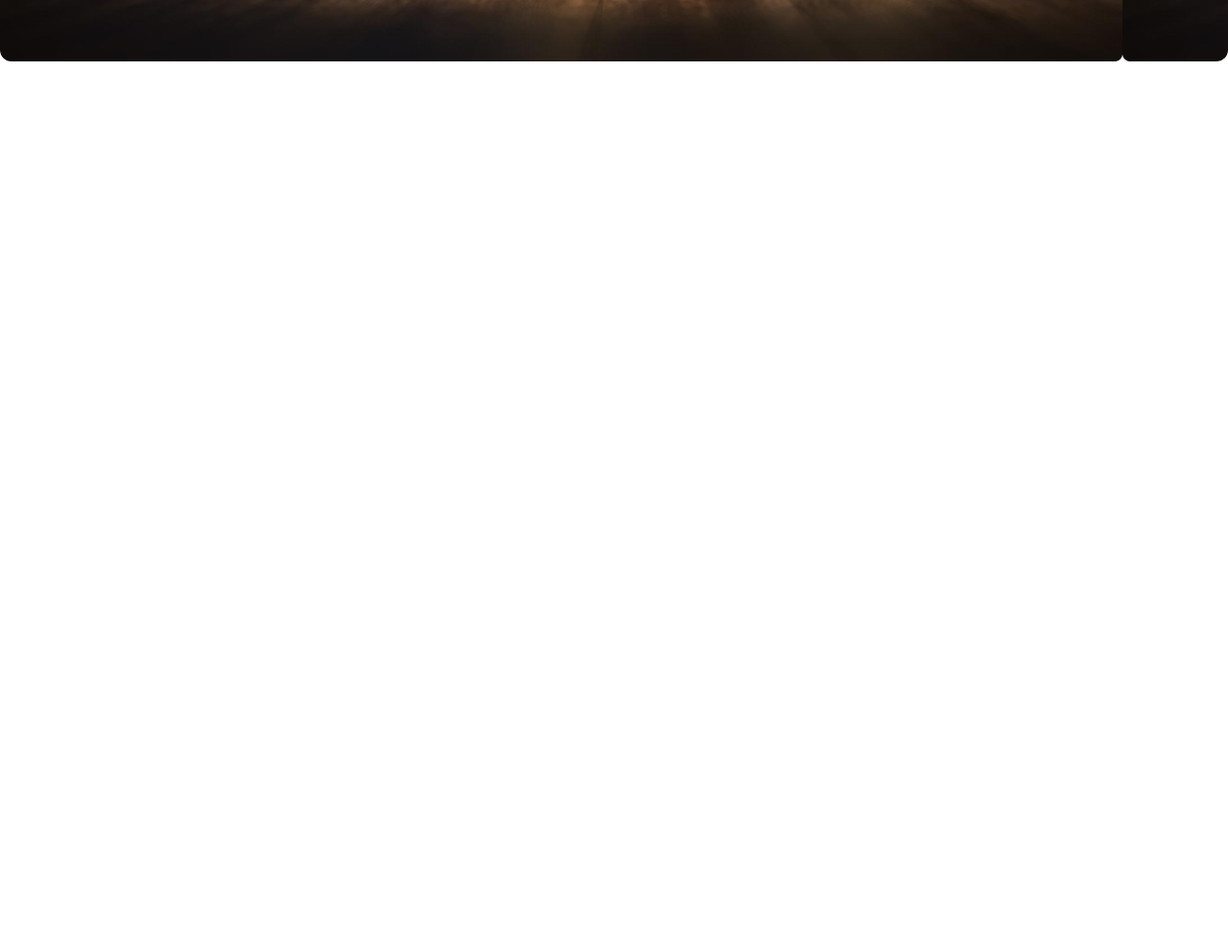
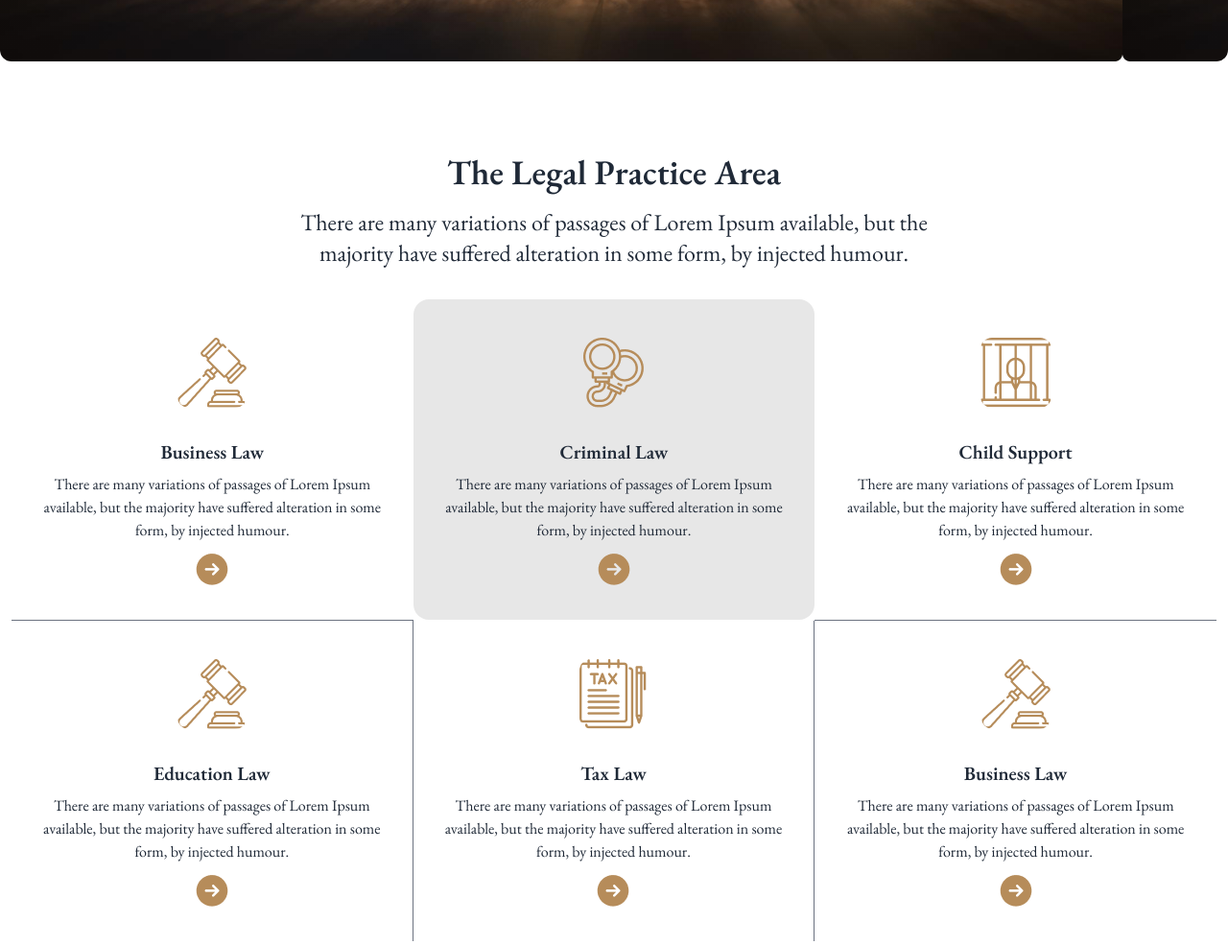
Before and after one commit to saim-alam1/legal-solution-website, a plain HTML site: page index.html in a window 1280 px wide. Shown: the part 554-1539 px from the top of the page at 96% size. Before the commit the page ends 800 px from the top, so only its background shows below. Drawn offline with nearby package versions, Linux system fonts and the light colour scheme.

Commit message:
Created the legal practise section

```diff
--- a/index.html
+++ b/index.html
@@ -42,6 +42,7 @@
 </head>
 
 <body class="box-border font-eb-garamond">
+  <!-- Header Section -->
   <header class="max-w-screen-xl md:mx-auto">
     <!-- Navbar -->
     <nav>
@@ -106,6 +107,139 @@
       </div>
     </div>
   </header>
+
+  <!-- Main Section -->
+  <main class="max-w-screen-xl md:mx-auto px-3">
+    <!-- Practise Area -->
+    <section class="py-24">
+      <!-- Text Box -->
+      <div class="text-center lg:w-[700px] mx-auto space-y-4">
+        <h2 class="text-4xl font-semibold">The Legal Practice Area</h2>
+        <p class="lg:text-2xl">There are many variations of passages of Lorem Ipsum available, but the majority have
+          suffered alteration in
+          some form,
+          by injected humour.</p>
+      </div>
+
+      <!-- Card Section -->
+      <div class="mt-8 grid grid-cols-1 md:grid-cols-2 lg:grid-cols-3">
+        <!-- card 1 -->
+        <div class="lg:border-b lg:border-gray-500">
+          <div class="card bg-base-100">
+            <figure class="px-10 pt-10">
+              <img src="images/business.png" alt="Shoes" class="rounded-xl" />
+            </figure>
+            <div class="card-body items-center text-center">
+              <h2 class="card-title">Business Law</h2>
+              <p>There are many variations of passages of Lorem Ipsum available, but the majority have suffered
+                alteration in some form,
+                by injected humour.</p>
+              <div class="card-actions">
+                <a href="#">
+                  <img src="images/Frame.png" alt="">
+                </a>
+              </div>
+            </div>
+          </div>
+        </div>
+        <!-- card 2 -->
+        <div>
+          <div class="card bg-base-100 bg-[#E7E7E7]">
+            <figure class="px-10 pt-10">
+              <img src="images/criminal.png" alt="Shoes" class="rounded-xl" />
+            </figure>
+            <div class="card-body items-center text-center">
+              <h2 class="card-title">Criminal Law</h2>
+              <p>There are many variations of passages of Lorem Ipsum available, but the majority have suffered
+                alteration in some form,
+                by injected humour.</p>
+              <div class="card-actions">
+                <a href="#">
+                  <img src="images/Frame.png" alt="">
+                </a>
+              </div>
+            </div>
+          </div>
+        </div>
+        <!-- card 3 -->
+        <div class="lg:border-b lg:border-gray-500">
+          <div class="card bg-base-100">
+            <figure class="px-10 pt-10">
+              <img src="images/child.png" alt="Shoes" class="rounded-xl" />
+            </figure>
+            <div class="card-body items-center text-center">
+              <h2 class="card-title">Child Support</h2>
+              <p>There are many variations of passages of Lorem Ipsum available, but the majority have suffered
+                alteration in some form,
+                by injected humour.</p>
+              <div class="card-actions">
+                <a href="#">
+                  <img src="images/Frame.png" alt="">
+                </a>
+              </div>
+            </div>
+          </div>
+        </div>
+        <!-- card 4 -->
+        <div class="lg:border-r lg:border-gray-500">
+          <div class="card bg-base-100">
+            <figure class="px-10 pt-10">
+              <img src="images/business.png" alt="Shoes" class="rounded-xl" />
+            </figure>
+            <div class="card-body items-center text-center">
+              <h2 class="card-title">Education Law</h2>
+              <p>There are many variations of passages of Lorem Ipsum available, but the majority have suffered
+                alteration in some form,
+                by injected humour.</p>
+              <div class="card-actions">
+                <a href="#">
+                  <img src="images/Frame.png" alt="">
+                </a>
+              </div>
+            </div>
+          </div>
+        </div>
+        <!-- card 5 -->
+        <div class="lg:border-r lg:border-gray-500">
+          <div class="card bg-base-100">
+            <figure class="px-10 pt-10">
+              <img src="images/tax.png" alt="Shoes" class="rounded-xl" />
+            </figure>
+            <div class="card-body items-center text-center">
+              <h2 class="card-title">Tax Law</h2>
+              <p>There are many variations of passages of Lorem Ipsum available, but the majority have suffered
+                alteration in some form,
+                by injected humour.</p>
+              <div class="card-actions">
+                <a href="#">
+                  <img src="images/Frame.png" alt="">
+                </a>
+              </div>
+            </div>
+          </div>
+        </div>
+        <!-- card 6 -->
+        <div>
+          <div class="card bg-base-100">
+            <figure class="px-10 pt-10">
+              <img src="images/business.png" alt="Shoes" class="rounded-xl" />
+            </figure>
+            <div class="card-body items-center text-center">
+              <h2 class="card-title">Business Law</h2>
+              <p>There are many variations of passages of Lorem Ipsum available, but the majority have suffered
+                alteration in some form,
+                by injected humour.</p>
+              <div class="card-actions">
+                <a href="#">
+                  <img src="images/Frame.png" alt="">
+                </a>
+              </div>
+            </div>
+          </div>
+        </div>
+      </div>
+    </section>
+  </main>
 </body>
 
 </html>
```
